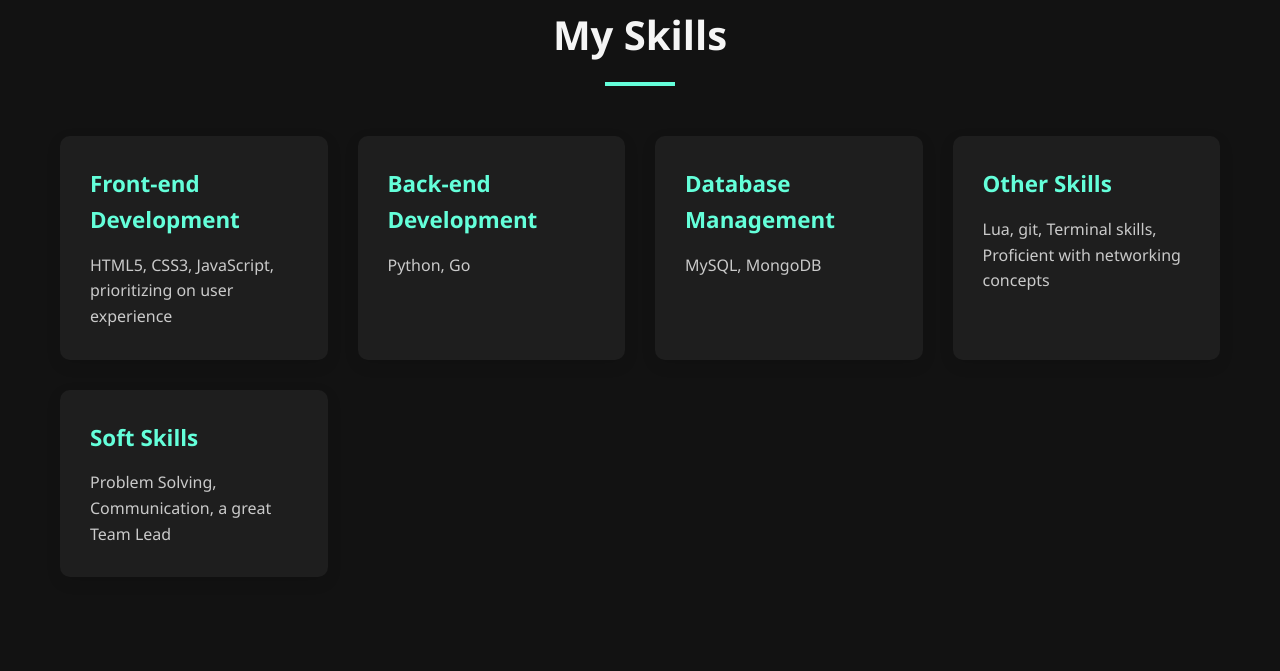
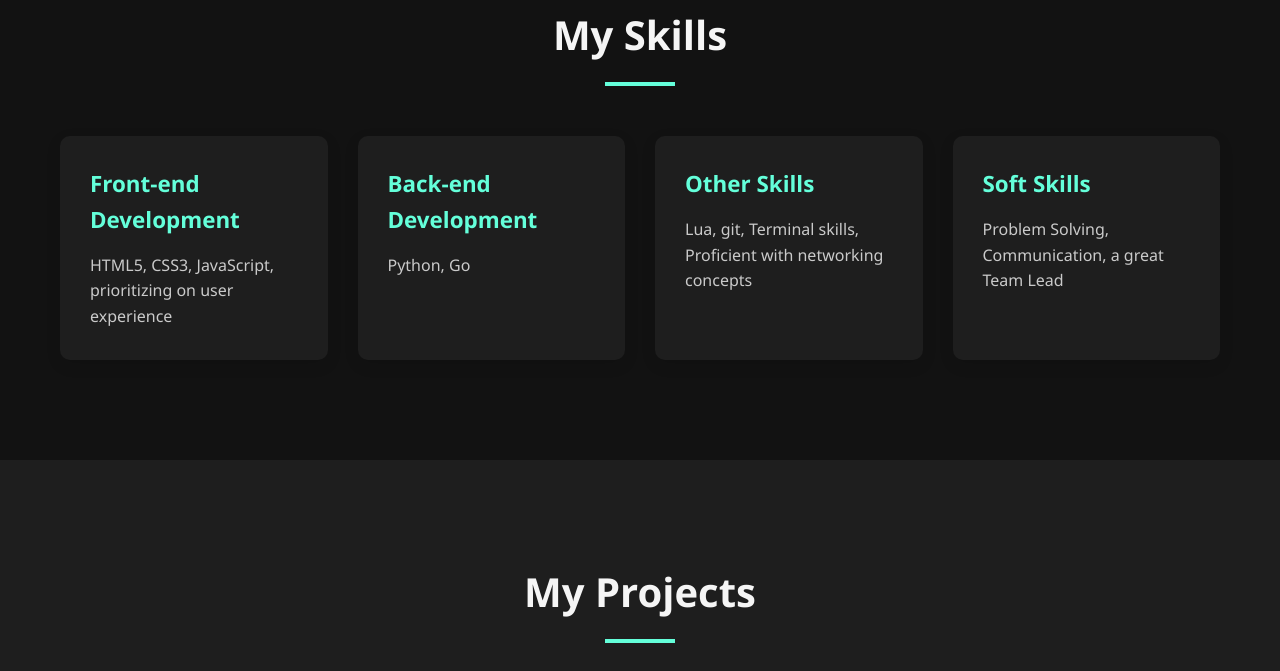
Before and after one commit to 2Mayank/2Mayank.github.io, a plain HTML site: page index.html in a window 1280 px wide. Shown: the part 1406-2077 px from the top of the page. Drawn offline with Linux system fonts and the light colour scheme.

Commit message:
removed dbms creds

```diff
--- a/index.html
+++ b/index.html
@@ -533,14 +533,6 @@
                     <h3>Back-end Development</h3>
                     <p>Python, Go</p>
                 </div>
-                <div class="skill-card" data-delay="300">
-                    <h3>Database Management</h3>
-                    <p>MySQL, MongoDB</p>
-                </div>
-                <!-- <div class="skill-card">
-                    <h3>Design Tools</h3>
-                    <p>Figma, Adobe XD, Photoshop, Illustrator</p>
-                </div> -->
                 <div class="skill-card" data-delay="450">
                     <h3>Other Skills</h3>
                     <p>Lua, git, Terminal skills, Proficient with networking concepts</p>
```
